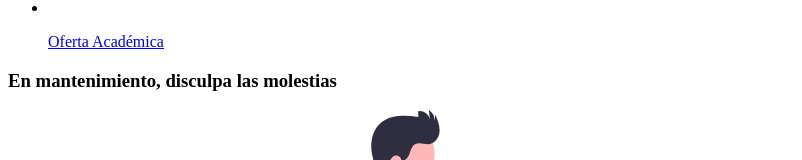
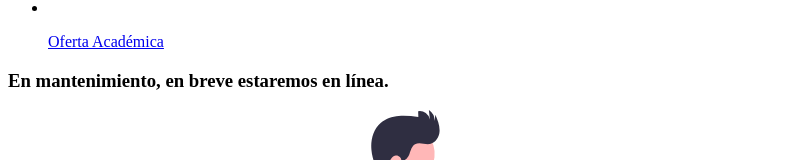
Before and after one commit to yellyoshua/gonzu, a Next.js app: page / in a window 1280 px wide. Shown: the part 407-567 px from the top of the page, without its empty margins (0-802 px from the left). Built offline with nearby package versions, Linux system fonts and the light colour scheme; no server answers; some icons are missing.

Commit message:
under-maintenance image size

```diff
--- a/src/ui/UnderMaintenance/index.tsx
+++ b/src/ui/UnderMaintenance/index.tsx
@@ -3,12 +3,12 @@ interface UnderMaintenanceProps {}
 export const UnderMaintenance = ({}: UnderMaintenanceProps) => {
   return (
     <section className="mx-8 my-10 py-10">
-      <h3 className="font-jost text-black text-3xl text-center">
-        En mantenimiento, disculpa las molestias
+      <h3 className="font-jost text-black font-bold text-3xl text-center">
+        En mantenimiento, en breve estaremos en l&iacute;nea.
       </h3>
       <div className="mt-10 w-full">
         <img
-          className="m-auto max-w-sm"
+          className="m-auto sm:max-w-sm"
           src="/assets/svg/under_maintenance.svg"
           alt="under_maintenance"
         />
```
